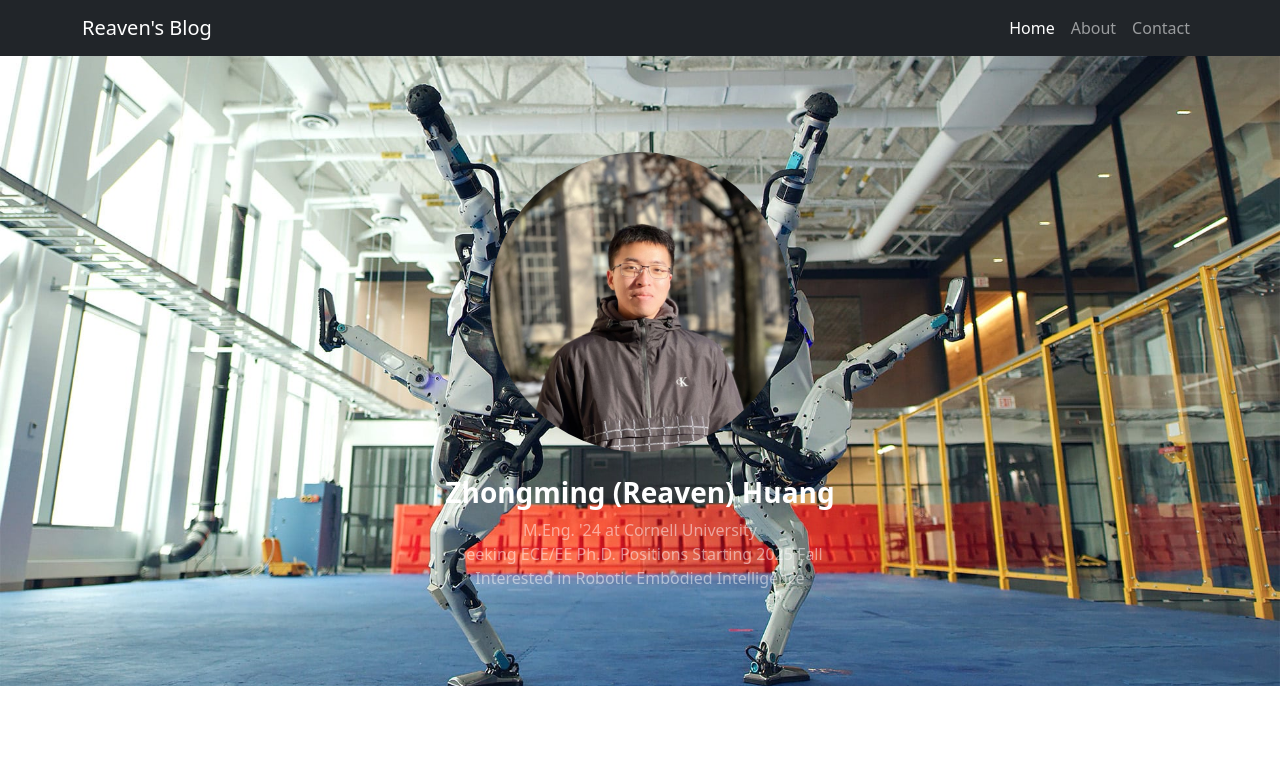
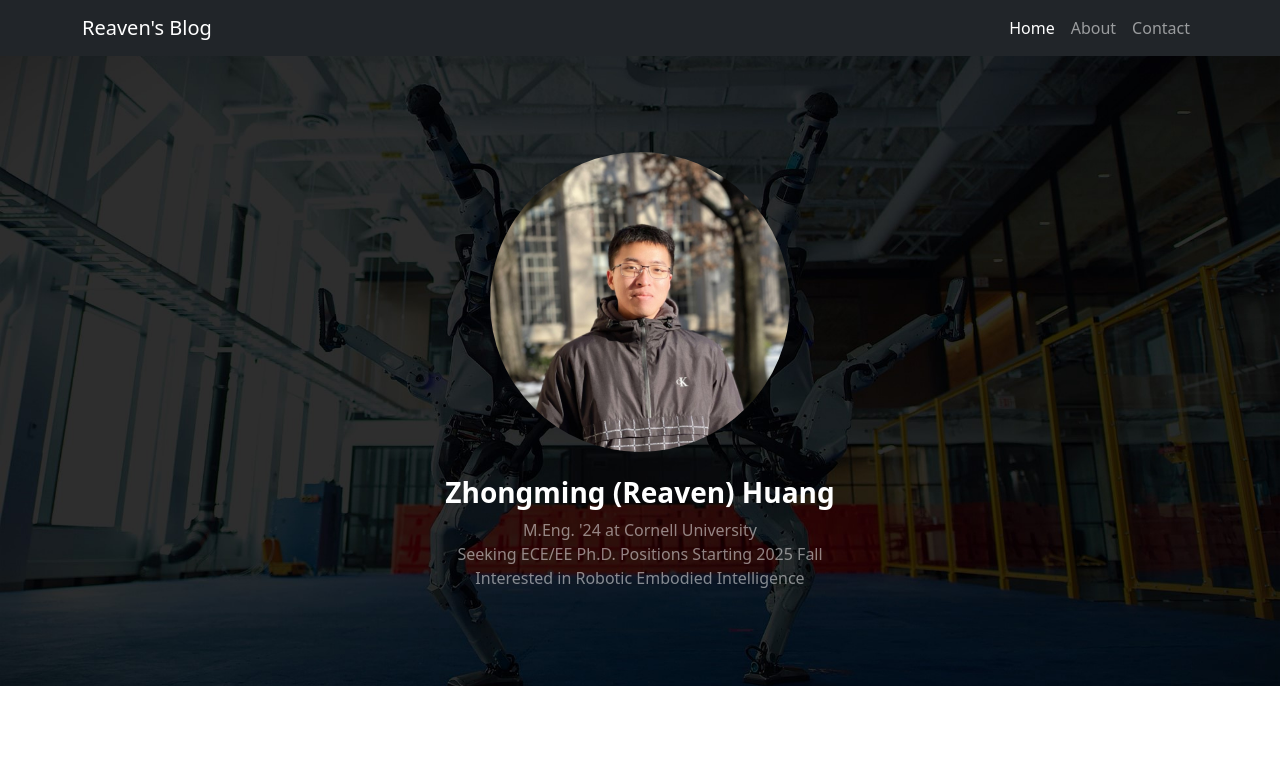
Before and after one commit to ReavenH/zh444.github.io, a plain HTML site: page index.html in a window 1280 px wide. Shown: the top 779 px of the page. Drawn offline with nearby package versions, Linux system fonts and the light colour scheme.

Commit message:
Update index.html

```diff
--- a/index.html
+++ b/index.html
@@ -27,7 +27,7 @@
             </div>
         </nav>
         <!-- Header - set the background image for the header in the line below-->
-        <header class="py-5 bg-image-full" style="background-image: url('https://github.com/ReavenH/zh444.github.io/blob/main/assets/atlas-duo-dance.jpg?raw=true')">
+        <header class="py-5 bg-image-full" style="background-image: url('https://github.com/ReavenH/zh444.github.io/blob/main/assets/atlas-duo-dance-darker.jpg?raw=true')">
             <div class="text-center my-5">
                 <img class="img-fluid rounded-circle mb-4" style="max-width: 300px; max-height: 300px;" src="https://github.com/ReavenH/zh444.github.io/blob/main/assets/ID_photo.jpg?raw=true" alt="..." />
                 <h1 class="text-white fs-3 fw-bolder">Zhongming (Reaven) Huang</h1>
```
